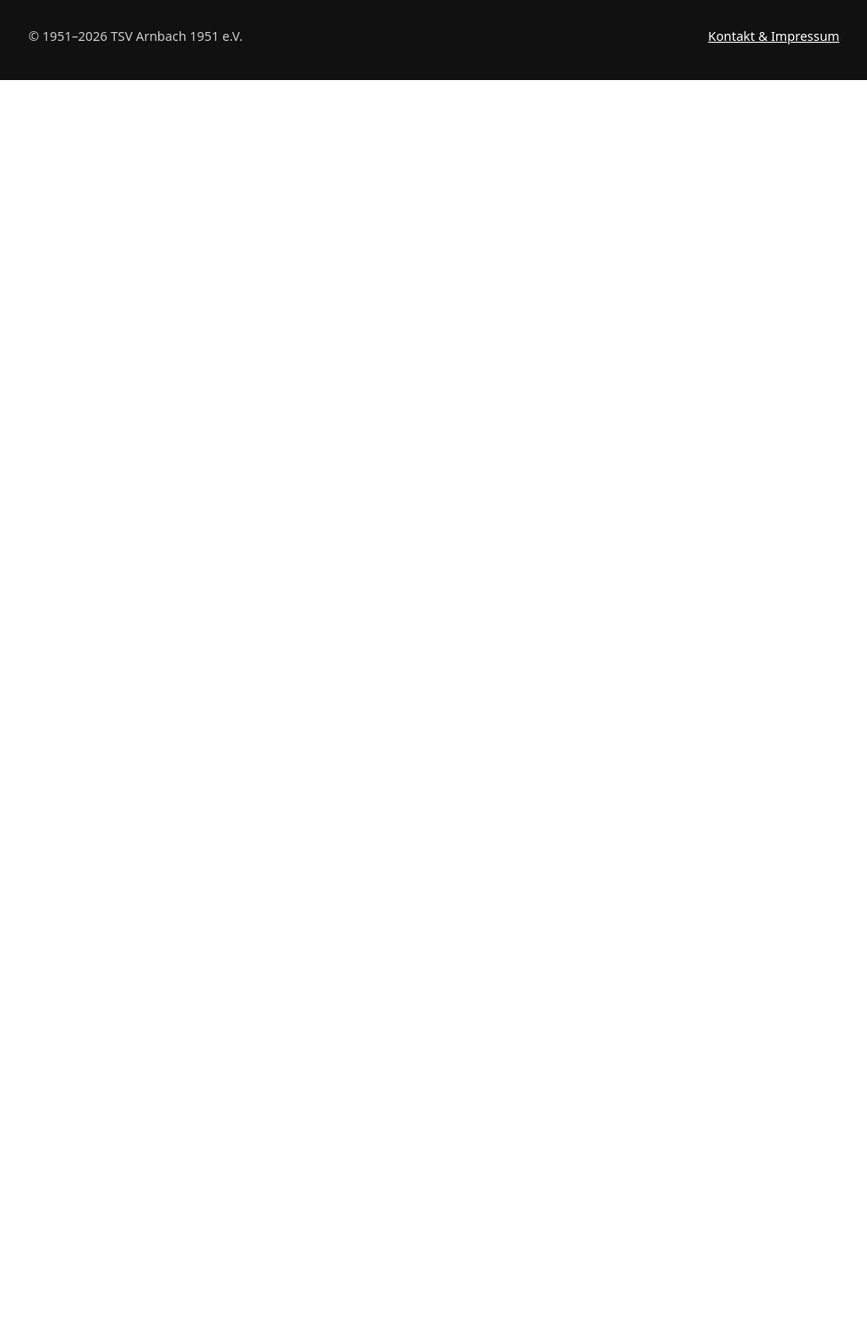
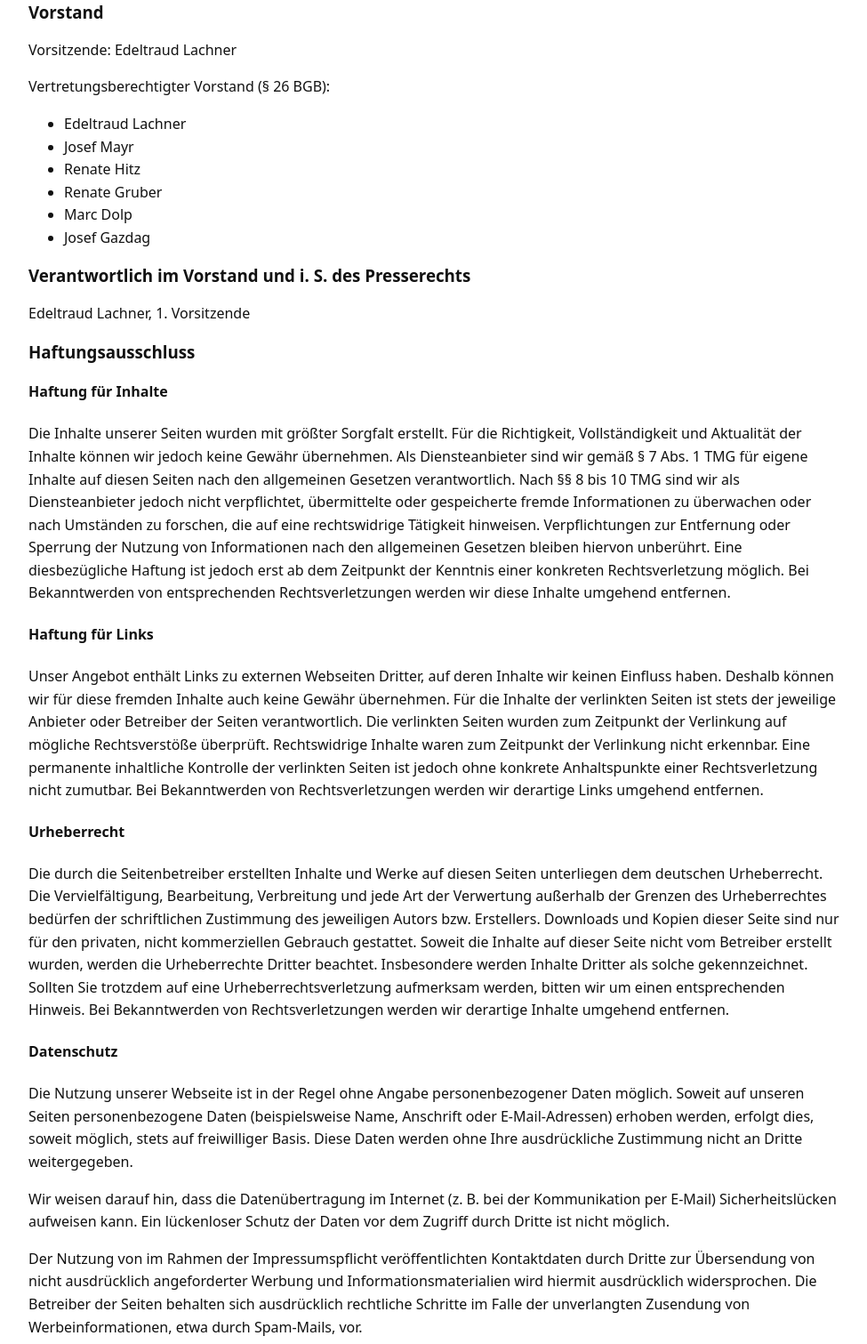
Before and after one commit to as69-github/tennis.tsvarnbach, an Eleventy site: page src/ueber-uns.njk in a window 1280 px wide. Shown: the part 589-2100 px from the top of the page at 89% size, without its empty margins (152-1127 px from the left). Before the commit the page ends 800 px from the top, so only its background shows below. Built offline with nearby package versions, Linux system fonts and the light colour scheme; Eleventy itself is replaced by a stand-in of ours; files that its build step writes are made by us from their sources.

Commit message:
Impressum auf Ueber-uns-Seite ergaenzt

```diff
--- a/src/ueber-uns.njk
+++ b/src/ueber-uns.njk
@@ -15,7 +15,94 @@ permalink: /ueber-uns/
   E-Mail: <a href="mailto:{{ verein.email }}">{{ verein.email }}</a>
 </p>
 
-<div class="hinweis">
-  <strong>Hinweis:</strong> Dieser Text ist ein Platzhalter. Ergänzt hier gerne
-  eure Vereinsgeschichte, Ansprechpartner, Anschrift und ein Impressum.
-</div>
+<h2 id="impressum">Impressum</h2>
+
+<h3>Sitz</h3>
+<p>Amtsgericht München, Vereinsregister Nr. 20057</p>
+
+<h3>Umsatzsteueridentifikationsnummer</h3>
+<p>Steuer-Nr. 115/111/10094, Finanzamt Freising</p>
+
+<h3>Vorstand</h3>
+<p>Vorsitzende: Edeltraud Lachner</p>
+<p>Vertretungsberechtigter Vorstand (§ 26 BGB):</p>
+<ul>
+  <li>Edeltraud Lachner</li>
+  <li>Josef Mayr</li>
+  <li>Renate Hitz</li>
+  <li>Renate Gruber</li>
+  <li>Marc Dolp</li>
+  <li>Josef Gazdag</li>
+</ul>
+
+<h3>Verantwortlich im Vorstand und i. S. des Presserechts</h3>
+<p>Edeltraud Lachner, 1. Vorsitzende</p>
+
+<h3>Haftungsausschluss</h3>
+
+<h4>Haftung für Inhalte</h4>
+<p>
+  Die Inhalte unserer Seiten wurden mit größter Sorgfalt erstellt. Für die
+  Richtigkeit, Vollständigkeit und Aktualität der Inhalte können wir jedoch
+  keine Gewähr übernehmen. Als Diensteanbieter sind wir gemäß § 7 Abs. 1 TMG
+  für eigene Inhalte auf diesen Seiten nach den allgemeinen Gesetzen
+  verantwortlich. Nach §§ 8 bis 10 TMG sind wir als Diensteanbieter jedoch
+  nicht verpflichtet, übermittelte oder gespeicherte fremde Informationen zu
+  überwachen oder nach Umständen zu forschen, die auf eine rechtswidrige
+  Tätigkeit hinweisen. Verpflichtungen zur Entfernung oder Sperrung der Nutzung
+  von Informationen nach den allgemeinen Gesetzen bleiben hiervon unberührt.
+  Eine diesbezügliche Haftung ist jedoch erst ab dem Zeitpunkt der Kenntnis
+  einer konkreten Rechtsverletzung möglich. Bei Bekanntwerden von
+  entsprechenden Rechtsverletzungen werden wir diese Inhalte umgehend
+  entfernen.
+</p>
+
+<h4>Haftung für Links</h4>
+<p>
+  Unser Angebot enthält Links zu externen Webseiten Dritter, auf deren Inhalte
+  wir keinen Einfluss haben. Deshalb können wir für diese fremden Inhalte auch
+  keine Gewähr übernehmen. Für die Inhalte der verlinkten Seiten ist stets der
+  jeweilige Anbieter oder Betreiber der Seiten verantwortlich. Die verlinkten
+  Seiten wurden zum Zeitpunkt der Verlinkung auf mögliche Rechtsverstöße
+  überprüft. Rechtswidrige Inhalte waren zum Zeitpunkt der Verlinkung nicht
+  erkennbar. Eine permanente inhaltliche Kontrolle der verlinkten Seiten ist
+  jedoch ohne konkrete Anhaltspunkte einer Rechtsverletzung nicht zumutbar. Bei
+  Bekanntwerden von Rechtsverletzungen werden wir derartige Links umgehend
+  entfernen.
+</p>
+
+<h4>Urheberrecht</h4>
+<p>
+  Die durch die Seitenbetreiber erstellten Inhalte und Werke auf diesen Seiten
+  unterliegen dem deutschen Urheberrecht. Die Vervielfältigung, Bearbeitung,
+  Verbreitung und jede Art der Verwertung außerhalb der Grenzen des
+  Urheberrechtes bedürfen der schriftlichen Zustimmung des jeweiligen Autors
+  bzw. Erstellers. Downloads und Kopien dieser Seite sind nur für den privaten,
+  nicht kommerziellen Gebrauch gestattet. Soweit die Inhalte auf dieser Seite
+  nicht vom Betreiber erstellt wurden, werden die Urheberrechte Dritter
+  beachtet. Insbesondere werden Inhalte Dritter als solche gekennzeichnet.
+  Sollten Sie trotzdem auf eine Urheberrechtsverletzung aufmerksam werden,
+  bitten wir um einen entsprechenden Hinweis. Bei Bekanntwerden von
+  Rechtsverletzungen werden wir derartige Inhalte umgehend entfernen.
+</p>
+
+<h4>Datenschutz</h4>
+<p>
+  Die Nutzung unserer Webseite ist in der Regel ohne Angabe personenbezogener
+  Daten möglich. Soweit auf unseren Seiten personenbezogene Daten (beispielsweise
+  Name, Anschrift oder E-Mail-Adressen) erhoben werden, erfolgt dies, soweit
+  möglich, stets auf freiwilliger Basis. Diese Daten werden ohne Ihre
+  ausdrückliche Zustimmung nicht an Dritte weitergegeben.
+</p>
+<p>
+  Wir weisen darauf hin, dass die Datenübertragung im Internet (z. B. bei der
+  Kommunikation per E-Mail) Sicherheitslücken aufweisen kann. Ein lückenloser
+  Schutz der Daten vor dem Zugriff durch Dritte ist nicht möglich.
+</p>
+<p>
+  Der Nutzung von im Rahmen der Impressumspflicht veröffentlichten Kontaktdaten
+  durch Dritte zur Übersendung von nicht ausdrücklich angeforderter Werbung und
+  Informationsmaterialien wird hiermit ausdrücklich widersprochen. Die Betreiber
+  der Seiten behalten sich ausdrücklich rechtliche Schritte im Falle der
+  unverlangten Zusendung von Werbeinformationen, etwa durch Spam-Mails, vor.
+</p>
```
